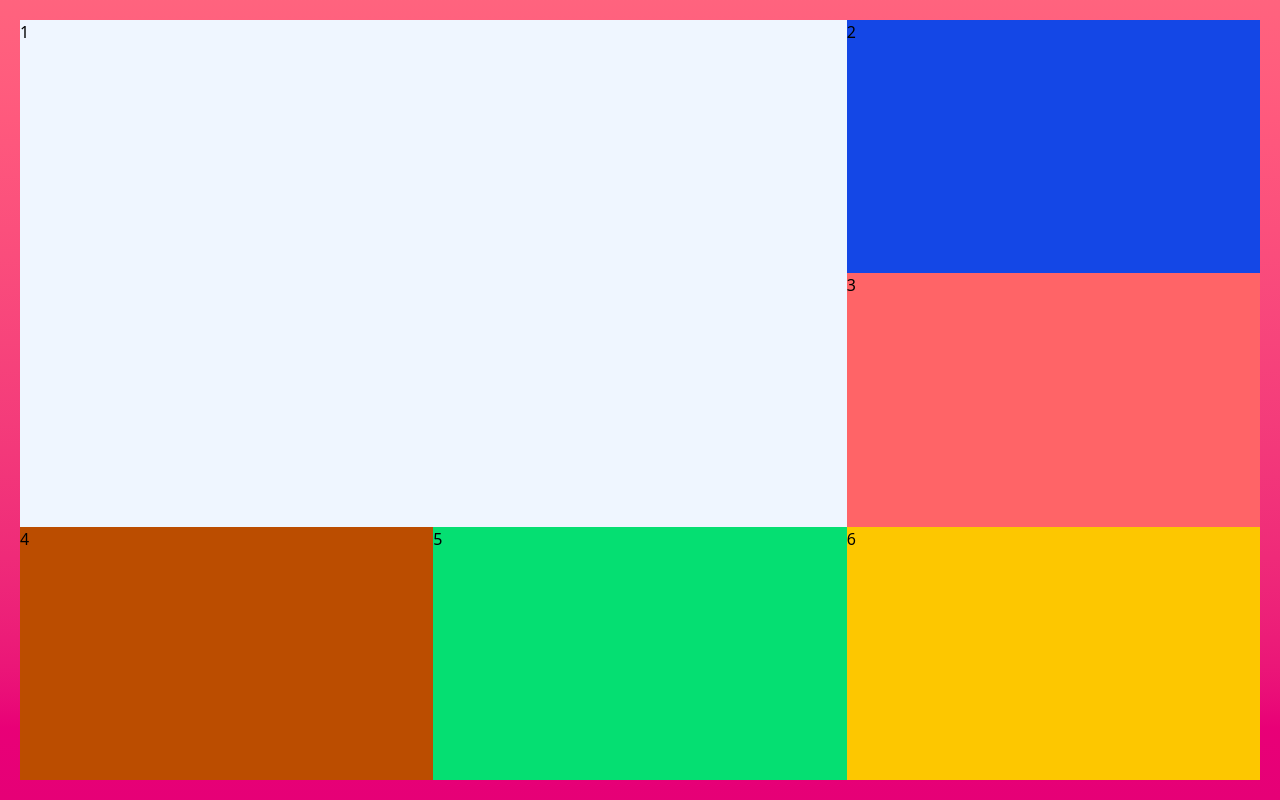
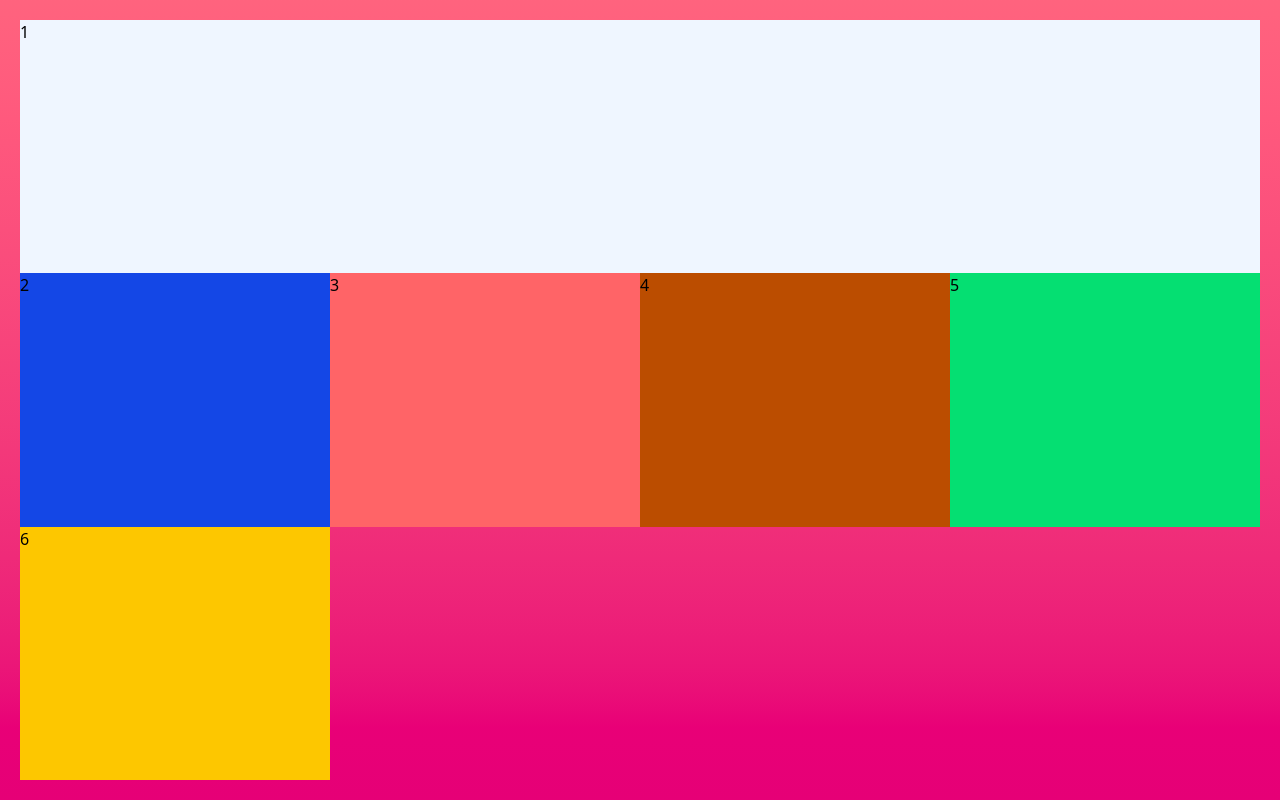
Before and after one commit to rguajanlema/taelwind-desde-cero, a website: page src/index.html in a window 1280 px wide. Drawn offline with Linux system fonts and the light colour scheme.

Commit message:
responsibe

```diff
--- a/src/index.html
+++ b/src/index.html
@@ -6,8 +6,8 @@
     <title>Document</title>
     <link rel="stylesheet" href="./output.css">
 </head>
-<body class="h-screen bg-linear-to-b from-rose-400 to-pink-600 p-[20px] grid grid-cols-3">
-    <div class="bg-blue-50 col-span-2 row-span-2">1</div>
+<body class="h-screen bg-linear-to-b from-rose-400 to-pink-600 p-[20px] grid sm:grid-cols-2 md:grid-cols-3 lg:grid-cols-4">
+    <div class="bg-blue-50 sm:col-span-2 md:col-span-3 lg:col-span-4">1</div>
     <div class="bg-blue-700">2</div>
     <div class="bg-red-400">3</div>
     <div class="bg-amber-700">4</div>
```
Also changed, not shown: src/output.css.
